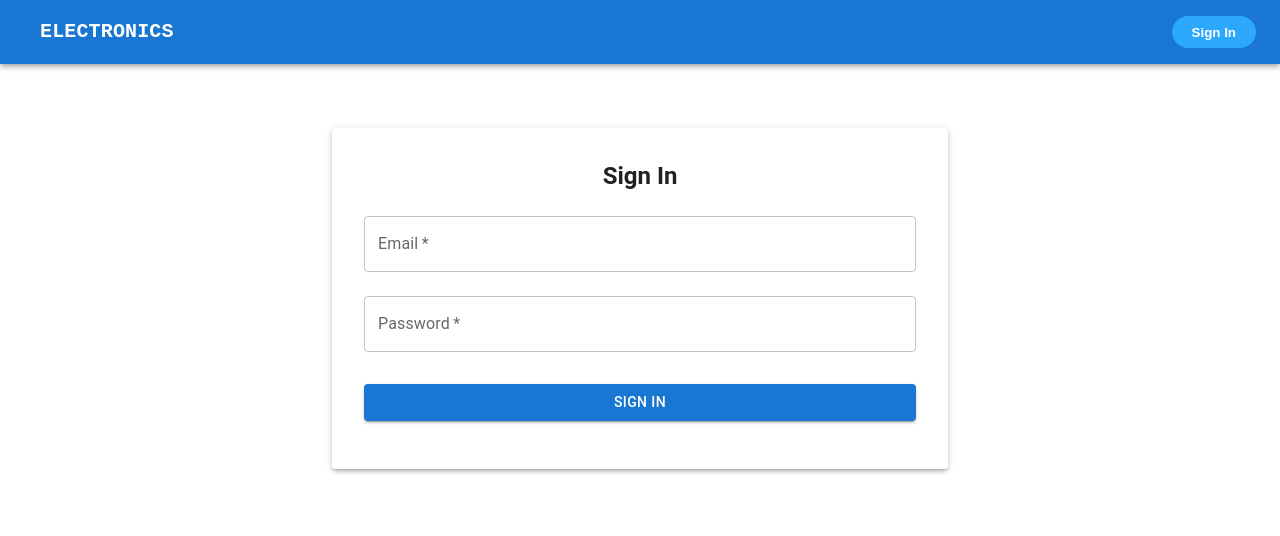
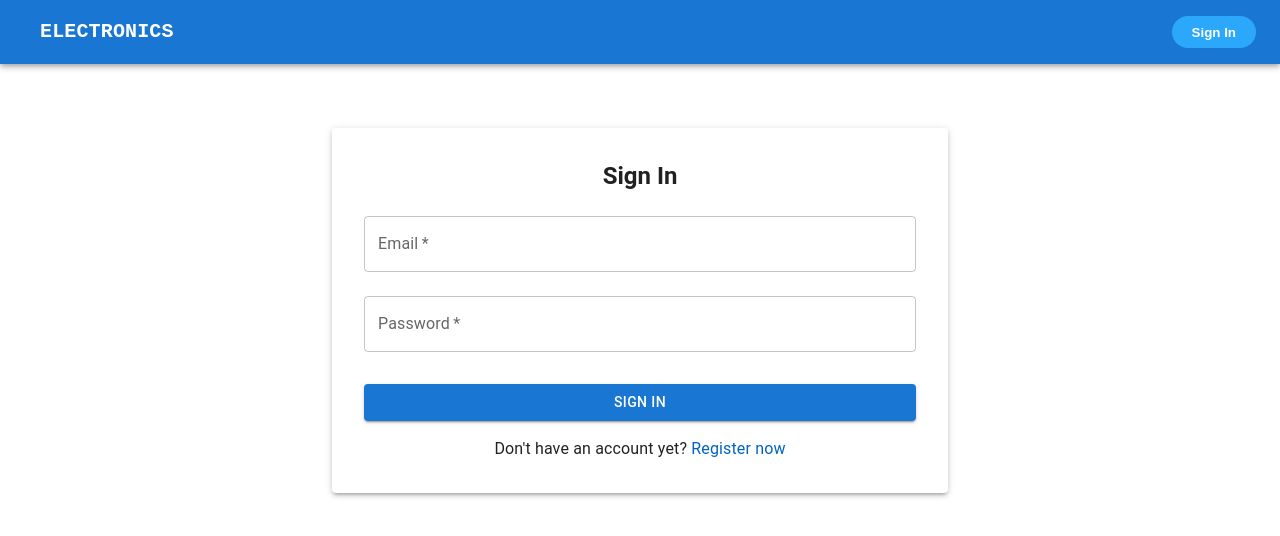
Before and after one commit to Zsayaaad/E-Commerce_MERN, a React (Vite) app in the folder frontend/: page /login in a window 1280 px wide. Shown: the top 536 px of the page. Built offline with nearby package versions, Linux system fonts and the light colour scheme; some icons are missing.

Commit message:
Refactor Navbar button rendering and enhance SignInPage with registration link

```diff
--- a/frontend/src/components/Navbar.tsx
+++ b/frontend/src/components/Navbar.tsx
@@ -109,7 +109,7 @@ function Navbar() {
                   </Menu>
                 </>
               ) : (
-                Button()
+                <Button />
               )}
             </Box>
           </Box>
--- a/frontend/src/pages/HomePage.tsx
+++ b/frontend/src/pages/HomePage.tsx
@@ -35,9 +35,9 @@ const HomePage = () => {
 
   return (
     <Container sx={{ mt: 6 }}>
-      <Grid container spacing={2}>
+      <Grid container spacing={2} justifyContent="center">
         {products.map((p) => (
-          <Grid size={{ md: 4 }}>
+          <Grid key={p._id} size={{ xs: 8, sm: 6, md: 4 }}>
             <ProductCard {...p} />
           </Grid>
         ))}
--- a/frontend/src/pages/SignInPage.tsx
+++ b/frontend/src/pages/SignInPage.tsx
@@ -1,5 +1,5 @@
 import React, { useContext, useState } from "react";
-import { useNavigate } from "react-router-dom";
+import { Link, useNavigate } from "react-router-dom";
 import { AuthContext } from "../context/Auth/AuthContext";
 import {
   Alert,
@@ -16,7 +16,7 @@ const SignInPage = () => {
   const [password, setPassword] = useState("");
   const [error, setError] = useState("");
 
-  const navigate = useNavigate()
+  const navigate = useNavigate();
 
   const { login } = useContext(AuthContext);
 
@@ -44,7 +44,7 @@ const SignInPage = () => {
       const token = await response.json();
 
       login(email, token);
-      navigate('/')
+      navigate("/");
     } catch (error) {
       setError(error instanceof Error ? error.message : "An error occurred");
     }
@@ -91,6 +91,7 @@ const SignInPage = () => {
               type="password"
               onChange={(e) => setPassword(e.target.value)}
             />
+
             <Button
               onClick={handleSubmit}
               variant="contained"
@@ -100,6 +101,15 @@ const SignInPage = () => {
             >
               Sign In
             </Button>
+            <Typography align="center">
+              Don't have an account yet?{" "}
+              <Link
+                to="/register"
+                style={{ textDecoration: "none", color: "#0062c4" }}
+              >
+                Register now
+              </Link>
+            </Typography>
           </Box>
         </Paper>
       </Box>
```
